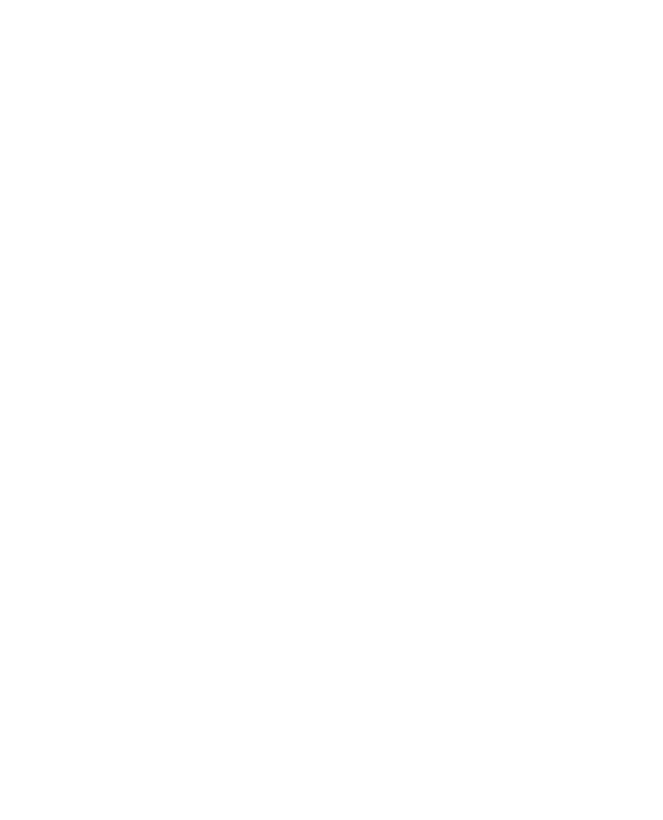
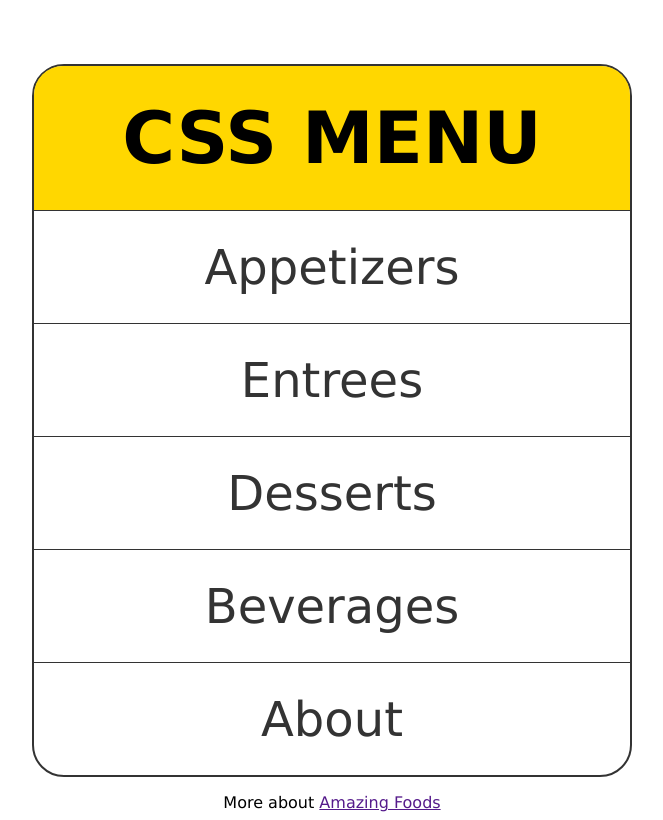
Before and after one commit to Carlos-Vesta/fcc-html_css, a plain HTML site: page index.html in a window 1280 px wide. Shown: the whole page, without its empty margins (308-971 px from the left). Drawn offline with Linux system fonts and the light colour scheme.

Commit message:
CSS Menu Project

```diff
--- a/index.html
+++ b/index.html
@@ -4,8 +4,22 @@
     <meta charset="UTF-8">
     <meta name="viewport" content="width=device-width, initial-scale=1.0">
     <title>Project 001 - Menu</title>
+    <link rel="stylesheet" href="styles.css">
 </head>
 <body>
+    <nav>
+        <h2>CSS MENU</h2>
+
+        <ul>
+            <li><a href="">Appetizers</a></li>
+            <li><a href="">Entrees</a></li>
+            <li><a href="">Desserts</a></li>
+            <li><a href="">Beverages</a></li>
+            <li><a href="">About</a></li>
+        </ul>
+    </nav>
+
+    <p>More about <a href="">Amazing Foods</a></p>
 
 </body>
 </html>
--- a/styles.css
+++ b/styles.css
@@ -0,0 +1,74 @@
+
+/* Reset page configuration */
+* {
+    margin: 0;
+    padding: 0;
+    box-sizing: border-box;
+}
+
+
+/* Styling the body */
+body {
+    margin: 0.5rem;
+    font-family: 'Lucida Sans', 'Lucida Sans Regular', 'Lucida Grande', 'Lucida Sans Unicode', Geneva, Verdana, sans-serif;
+    text-align: center;
+}
+
+
+/* Styling the navbar */
+nav {
+    border: 2px solid #333;
+    border-radius: 2rem;
+    margin: 4rem auto 1rem;
+    max-width: 600px;
+    font-size: 3rem;
+    line-height: 7rem;
+}
+
+
+/* Styling the header */
+h2 {
+    padding: 1rem;
+    background-color: gold;
+    border-radius: 1.80rem 1.80rem 0 0;
+}
+
+
+/* Styling the list */
+ul {
+    list-style-type: none;
+}
+
+
+/* Styling the list items*/
+li {
+    border-top: 1px solid #333;
+}
+
+
+/* Styling links inside the list items*/
+li a, li a:visited {
+    text-decoration: none;
+    color: #333;
+}
+
+
+/* Styling links hover effect and focus*/
+li a:hover,
+li a:focus {
+    background: #333;
+    color: whitesmoke;
+    cursor: pointer;
+}
+
+
+/* Styling links to take all background space*/
+li a {
+    display: block;
+}
+
+
+/* Styling the last list item to border radius matches the menu border*/
+li:last-child a {
+    border-radius: 0 0 1.75rem 1.75rem;
+}
```
